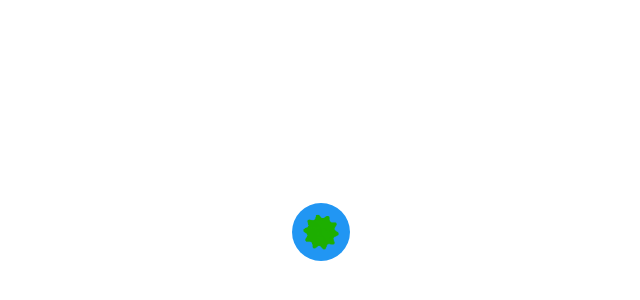
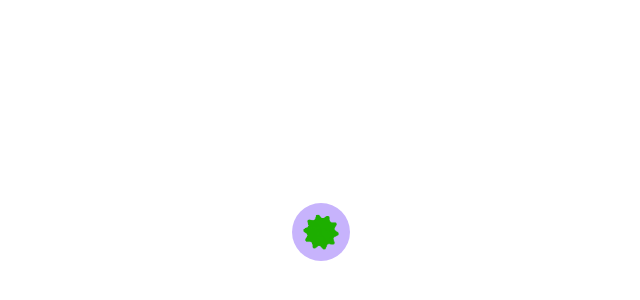
Before and after one commit to Samsational1900/MDC-Web-Loading-Indicator, a React (Vite) app: page / in a window 1280 px wide. Shown: the part 168-468 px from the top of the page, without its empty margins (319-959 px from the left). Built offline with nearby package versions, Linux system fonts and the light colour scheme.

Commit message:
Little modification

```diff
--- a/src/App.jsx
+++ b/src/App.jsx
@@ -19,7 +19,7 @@ function App() {
           justifyContent: "center",
         }}
       >
-        <LoadingIndicator containerColor={"#2196f3"}
+        <LoadingIndicator
   indicatorColor={"#219600"}
 />
       </Box>
```
